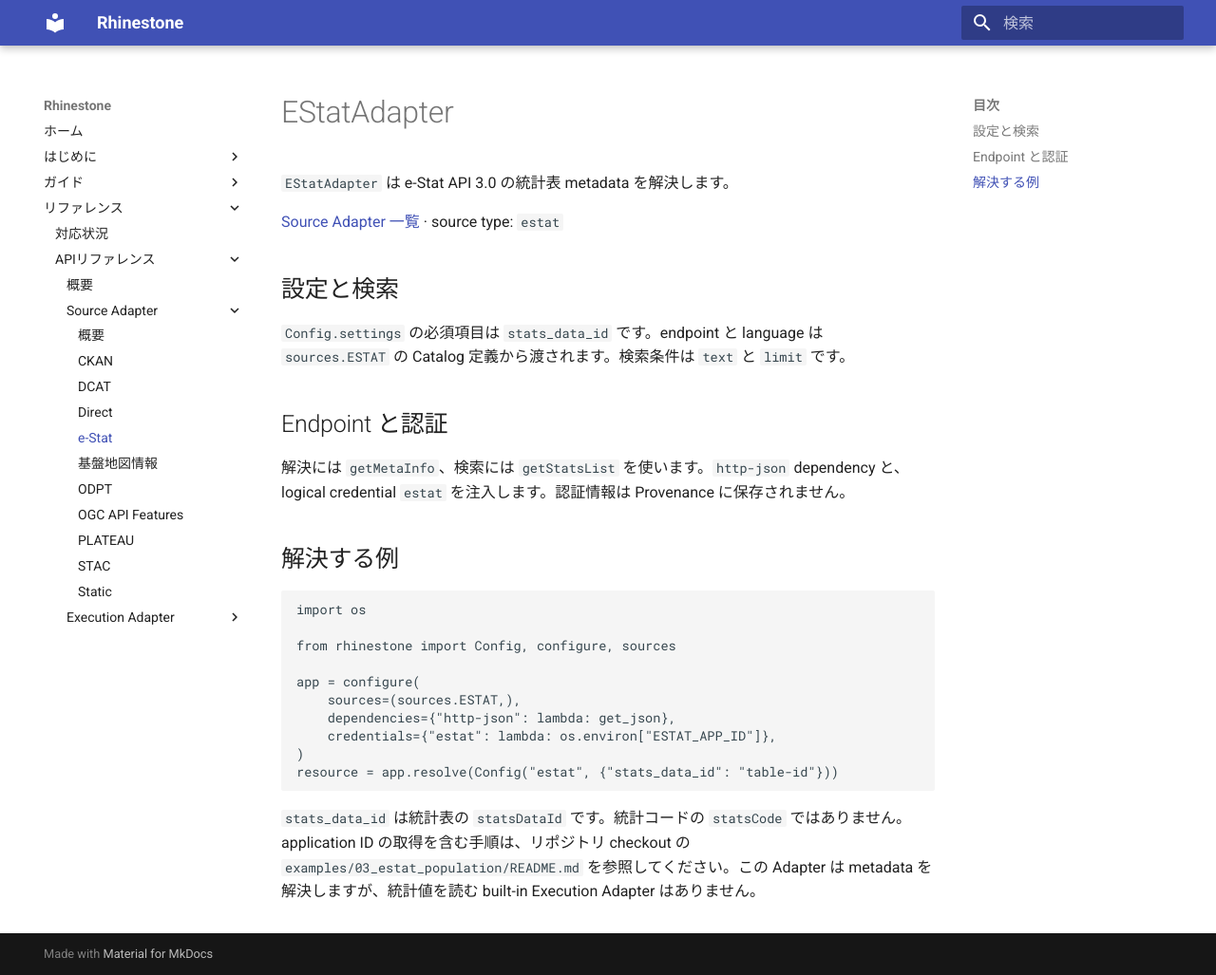
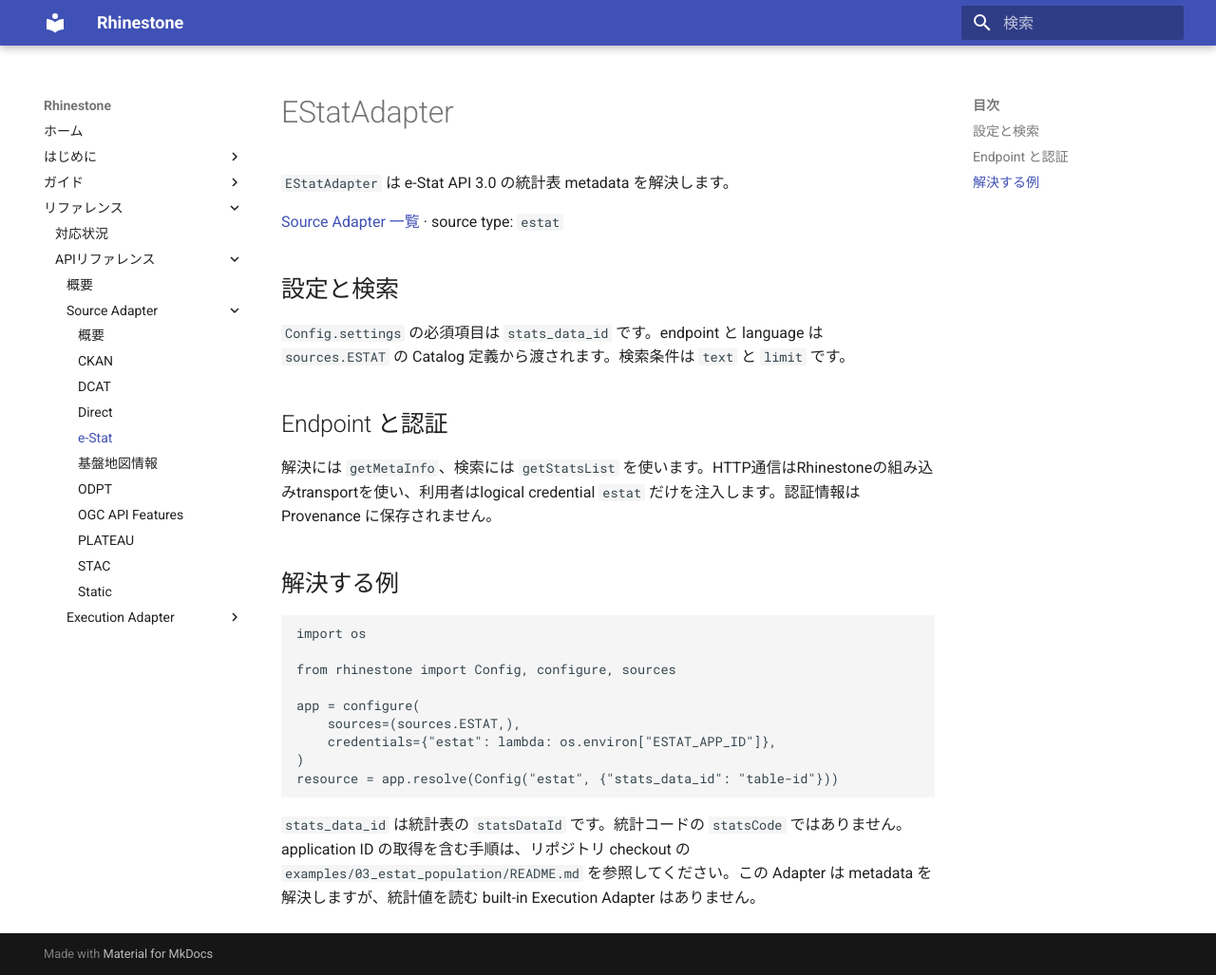
Before and after one commit to u-kitazawa/rhinestone, an MkDocs documentation site: the page built from docs/api/adapters/estat.md, in a window 1280 px wide and 1027 px high. Shown: the whole window at 95% size. Built offline with MkDocs 1.6.1 and Material for MkDocs 9.7.7, drawn with Linux system fonts in a browser that asks for light colours.

Commit message:
docs: remove HTTP dependency from e-Stat adapter

```diff
--- a/docs/api/adapters/estat.md
+++ b/docs/api/adapters/estat.md
@@ -10,7 +10,7 @@
 
 ## Endpoint と認証
 
-解決には `getMetaInfo`、検索には `getStatsList` を使います。`http-json` dependency と、logical credential `estat` を注入します。認証情報は Provenance に保存されません。
+解決には `getMetaInfo`、検索には `getStatsList` を使います。HTTP通信はRhinestoneの組み込みtransportを使い、利用者はlogical credential `estat` だけを注入します。認証情報は Provenance に保存されません。
 
 ## 解決する例
 
@@ -21,7 +21,6 @@
 
 app = configure(
     sources=(sources.ESTAT,),
-    dependencies={"http-json": lambda: get_json},
     credentials={"estat": lambda: os.environ["ESTAT_APP_ID"]},
 )
 resource = app.resolve(Config("estat", {"stats_data_id": "table-id"}))
```
